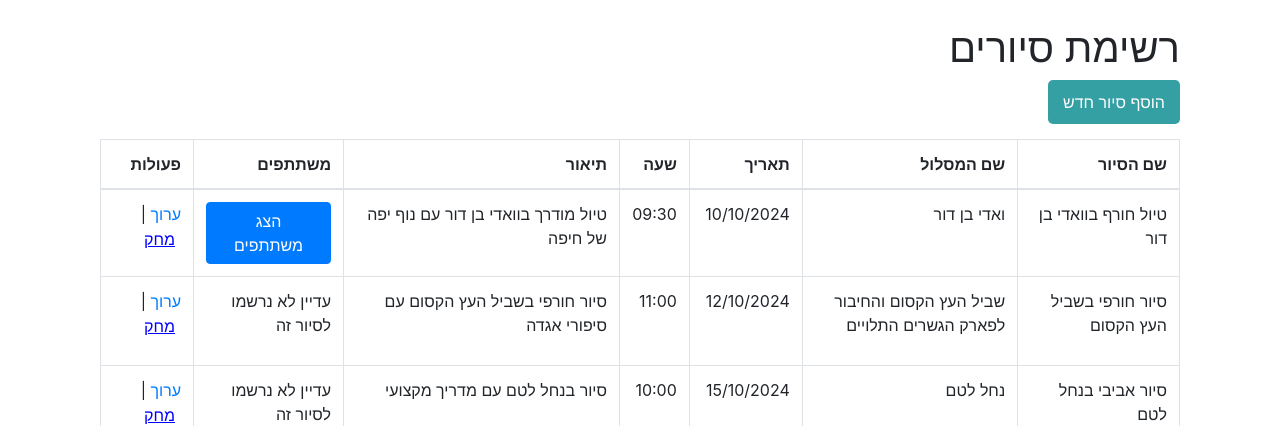
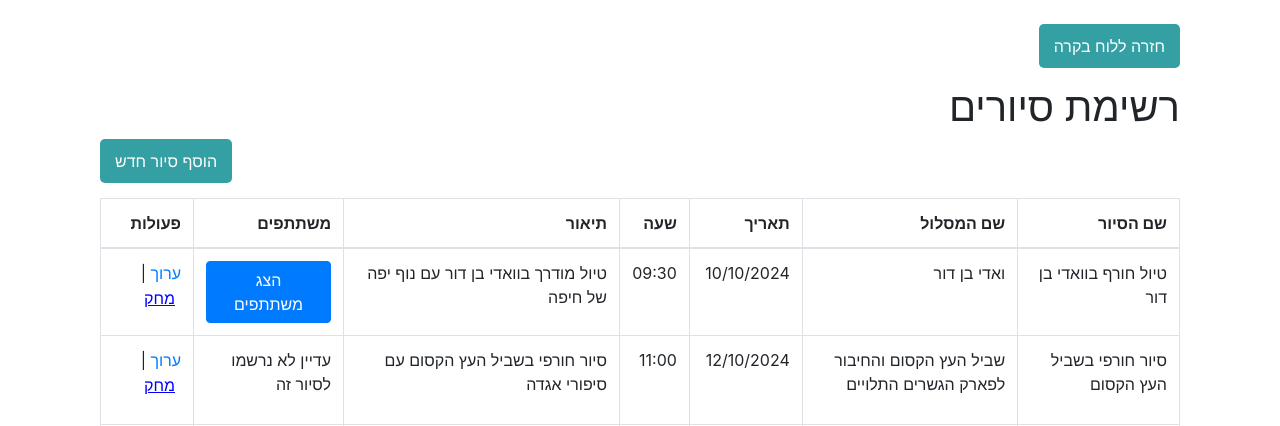
Before and after one commit to shanihamami/Nature-Explorer, a Flask app: page /view-registrations in a window 1280 px wide. Shown: the part 66-492 px from the top of the page. Run offline with Flask 3, Linux system fonts and the light colour scheme; the visitor is signed in with stand-in values (Sample User, id 1); data comes from the database, SQL or seed files in the repository; some libraries are stand-ins or nearby versions.

Commit message:
add "back" button to admin dashborad
add "back" button to admin dashborad

```diff
--- a/templates/view_registrations.html
+++ b/templates/view_registrations.html
@@ -4,8 +4,11 @@
 
 {% block content %}
     <main class="container mt-4" dir="rtl" lang="he">
+        <div class="text-right">
+            <a href="{{ url_for('admin_dashboard') }}" class="back-btn">חזרה ללוח בקרה</a>
+        </div>
         <h1 class="text-right">רשימת סיורים</h1>
-        <div class="text-right">
+        <div class="text-left">
             <a href="{{ url_for('add_tour') }}" class="add-tour-btn">הוסף סיור חדש</a>
         </div>
         <table class="table table-bordered text-right">
@@ -164,6 +167,19 @@
             .add-tour-btn:hover {
                 background-color: #168AAD;
             }
+            .back-btn {
+                display: inline-block;
+                margin-bottom: 15px;
+                padding: 10px 15px;
+                background-color: rgb(52, 160, 164);
+                color: #fff;
+                text-decoration: none;
+                border-radius: 5px;
+            }
+
+            .back-btn:hover {
+                background-color: #168AAD;
+            }
         </style>
     </main>
 {% endblock %}
```
Also changed, not shown: templates/manage_trails.html (+19 -1 lines), templates/view_messages.html (+16 -0 lines).
